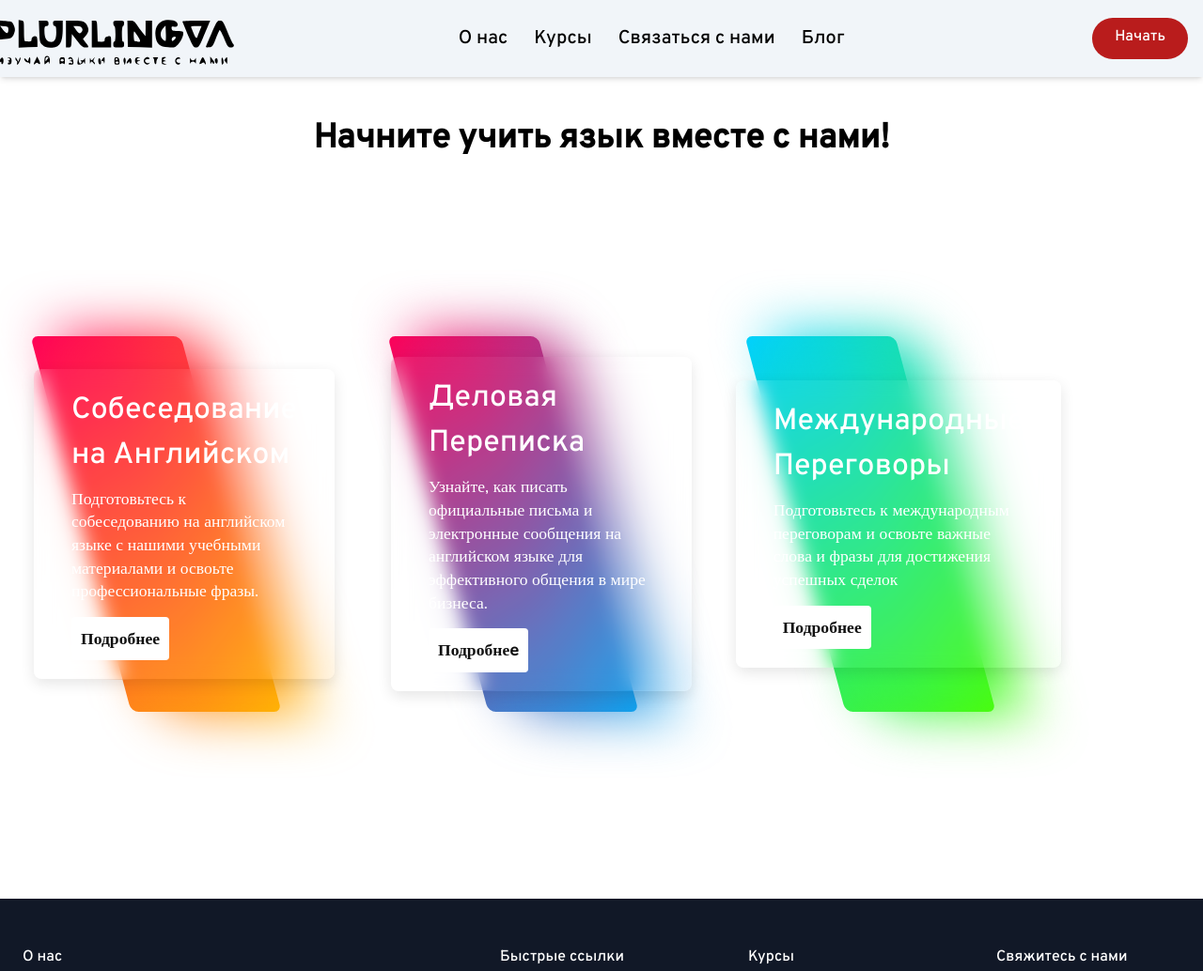
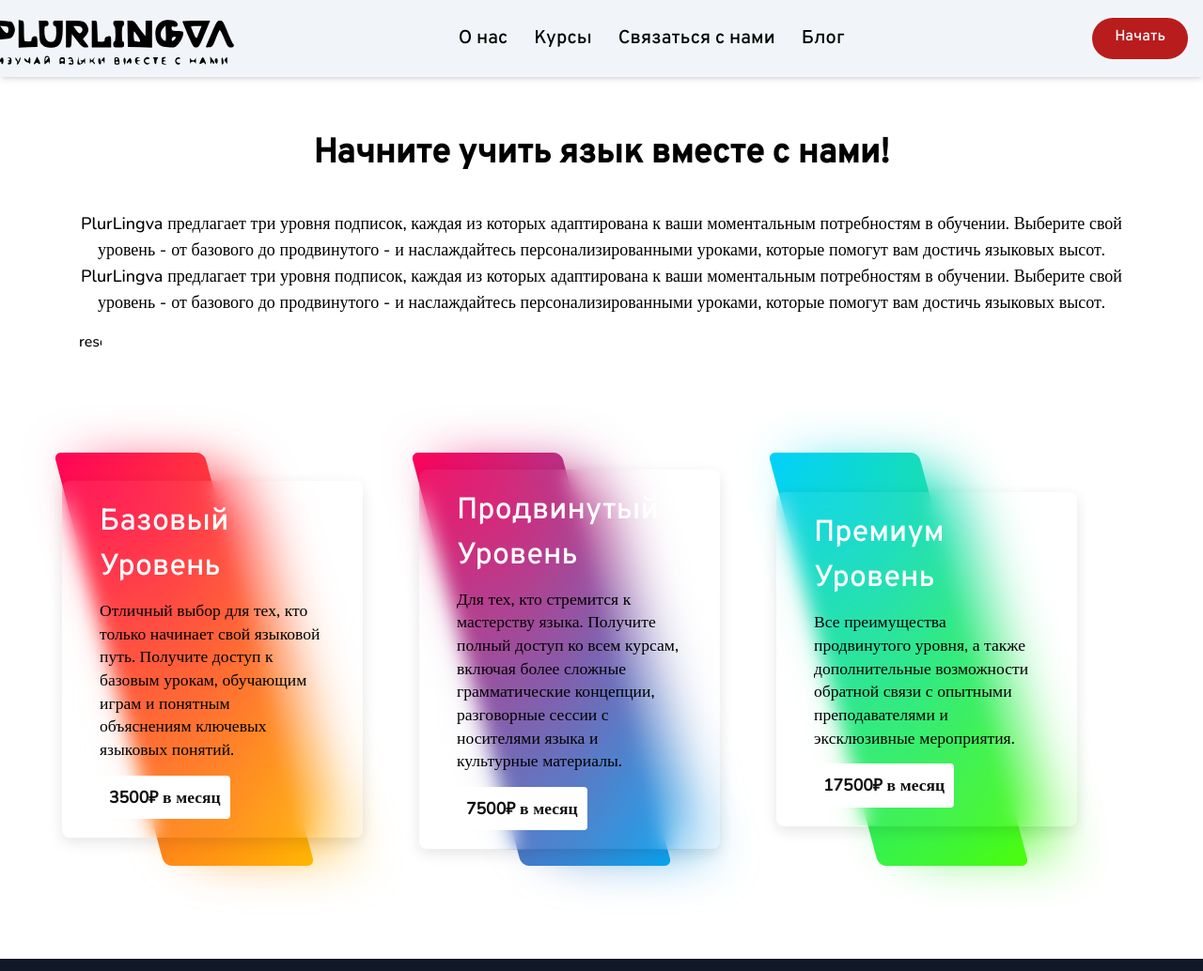
Before and after one commit to D-Muscipula/D-Muscipula.github.io, a website: page tariffs.html in a window 1280 px wide. Shown: the top 1034 px of the page at 94% size. Drawn offline with nearby package versions, Linux system fonts and the light colour scheme.

Commit message:
small change

```diff
--- a/glassmorphism.css
+++ b/glassmorphism.css
@@ -1,8 +1,15 @@
+@import url('https://fonts.googleapis.com/css2?family=Nunito:wght@500&family=Overpass:wght@500&display=swap');
+
+body {
+  font-family: "Nunito";
+}
+
 .my_container {
   display: flex;
   justify-content: center;
   align-items: center;
   flex-wrap: wrap;
+  margin-left: 30px;
   padding: 40px 0;
   max-width: 90%;
 }
@@ -15,17 +22,17 @@
   display: flex;
   justify-content: center;
   align-items: center;
-  margin: 150px 30px;
+  margin: 70px 30px;
   transition: 0.5s;
 }
 
 .my_container .box::before {
   content: " ";
   position: absolute;
-  top: 0;
+  top: 10;
   left: 50px;
   width: 50%;
-  height: 100%;
+  height: 110%;
   text-decoration: none;
   background: #fff;
   border-radius: 8px;
@@ -97,7 +104,7 @@
 }
 
 .my_container .box:hover span::before {
-  top: -50px;
+  top: -80px;
   left: 50px;
   width: 100px;
   height: 100px;
@@ -150,7 +157,9 @@
   border-radius: 8px;
   z-index: 1;
   transform: 0.5s;
-  color: #fff;
+  /* color: #fff; */
+  /* color:#03a9f4; */
+  /* color:darkgreen; */
 }
 
 .my_container .box:hover .content {
--- a/registration.css
+++ b/registration.css
@@ -93,7 +93,7 @@ section .color:nth-child(3) {
     width: 60px;
     height: 60px;
 }
-.container{
+.my_container{
     position: relative;
     width: 400px;
     min-height: 400px;
--- a/tailwind.config.js
+++ b/tailwind.config.js
@@ -1,6 +1,6 @@
 /** @type {import('tailwindcss').Config} */
 module.exports = {
-  content: ["./index.html", "./tariffs.html",],
+  content: ["./index.html", "./tariffs.html", "./registration.html",],
   theme: {
     extend: {},
   },
--- a/tariffs.html
+++ b/tariffs.html
@@ -1,5 +1,6 @@
 <!DOCTYPE html>
 <html lang="en">
+
 <head>
     <meta charset="UTF-8">
     <meta name="viewport" content="width=device-width, initial-scale=1.0">
@@ -13,6 +14,7 @@
         integrity="sha384-AYmEC3Yw5cVb3ZcuHtOA93w35dYTsvhLPVnYs9eStHfGJvOvKxVfELGroGkvsg+p" crossorigin="anonymous" />
     <title>Plurlingva</title>
 </head>
+
 <body>
 
     <header class="bg-slate-100 shadow-md fixed w-full z-50 ">
@@ -22,7 +24,9 @@
             <div class="flex items-center justify-between">
                 <!-- Логотип -->
                 <div class="pt-2 md:w-1/6 md:scale-125">
-                    <img src="resources/Untitled_logo_1_free-file-_2_.svg" alt="Plurlingva" />
+                    <a href="./index.html"><img src="resources/Untitled_logo_1_free-file-_2_.svg"
+                            alt="Plurlingva" /></a>
+
                 </div>
                 <!-- Меню -->
                 <div class="hidden md:flex space-x-7 text-xl">
@@ -61,33 +65,47 @@
         </nav>
     </header>
 
-    <div class = "max-w-6xl px-5 mx-auto mt-32 text-center"><h1 class="text-4xl font-bold text-center">
-          Начните учить язык вместе с нами!</h1></div>
+    <div class="max-w-6xl px-5 mx-auto mt-36">
+        <h1 class="text-4xl font-bold text-center">
+            Начните учить язык вместе с нами!</h1>
+        <p class="text-center text-black text-lg mt-10">
+            PlurLingva предлагает три уровня подписок, каждая из которых адаптирована к ваши моментальным потребностям в
+            обучении. Выберите свой уровень - от базового до продвинутого - и наслаждайтесь персонализированными
+            уроками, которые помогут вам достичь языковых высот. PlurLingva предлагает три уровня подписок, каждая из которых адаптирована к ваши моментальным потребностям в обучении. Выберите свой уровень - от базового до продвинутого - и наслаждайтесь персонализированными уроками, которые помогут вам достичь языковых высот.
+
+        </p>
+
+    <input type="button" class="h-14 w-6" value="resources/" onClick="document.getElementById('tariffs').scrollIntoView();" />
+    </div>
 
 
-    <div class="my_container">
+
+    <div class="my_container" id="tariffs">
         <div class="box">
             <span></span>
             <div class="content">
-            <h2>Собеседование на Английском</h2>
-            <p>Подготовьтесь к собеседованию на английском языке с нашими учебными материалами и освоьте профессиональные фразы.</p>
-            <a href="#">Подробнее</a>
+                <h2>Базовый Уровень</h2>
+                <p>Отличный выбор для тех, кто только начинает свой языковой путь. Получите доступ к базовым урокам,
+                    обучающим играм и понятным объяснениям ключевых языковых понятий.</p>
+                <a href="#">3500₽ в месяц</a>
             </div>
         </div>
         <div class="box">
             <span></span>
             <div class="content">
-            <h2>Деловая Переписка</h2>
-            <p>Узнайте, как писать официальные письма и электронные сообщения на английском языке для эффективного общения в мире бизнеса.</p>
-            <a href="#">Подробнеe</a>
+                <h2>Продвинутый Уровень</h2>
+                <p>Для тех, кто стремится к мастерству языка. Получите полный доступ ко всем курсам, включая более
+                    сложные грамматические концепции, разговорные сессии с носителями языка и культурные материалы. </p>
+                <a href="#">7500₽ в месяц</a>
             </div>
         </div>
         <div class="box">
             <span></span>
             <div class="content">
-            <h2>Международные Переговоры</h2>
-            <p>Подготовьтесь к международным переговорам и освоьте важные слова и фразы для достижения успешных сделок</p>
-            <a href="#">Подробнее</a>
+                <h2>Премиум Уровень</h2>
+                <p>Все преимущества продвинутого уровня, а также дополнительные возможности обратной связи с опытными
+                    преподавателями и эксклюзивные мероприятия.</p>
+                <a href="#">17500₽ в месяц</a>
             </div>
         </div>
     </div>
@@ -167,4 +185,5 @@
 
     </div>
 </body>
+
 </html>
```
Also changed, not shown: index.html (+2 -2 lines), registration.html (+51 -2 lines), public/styles.css. Lines whose indentation alone changed are shown as unchanged.
